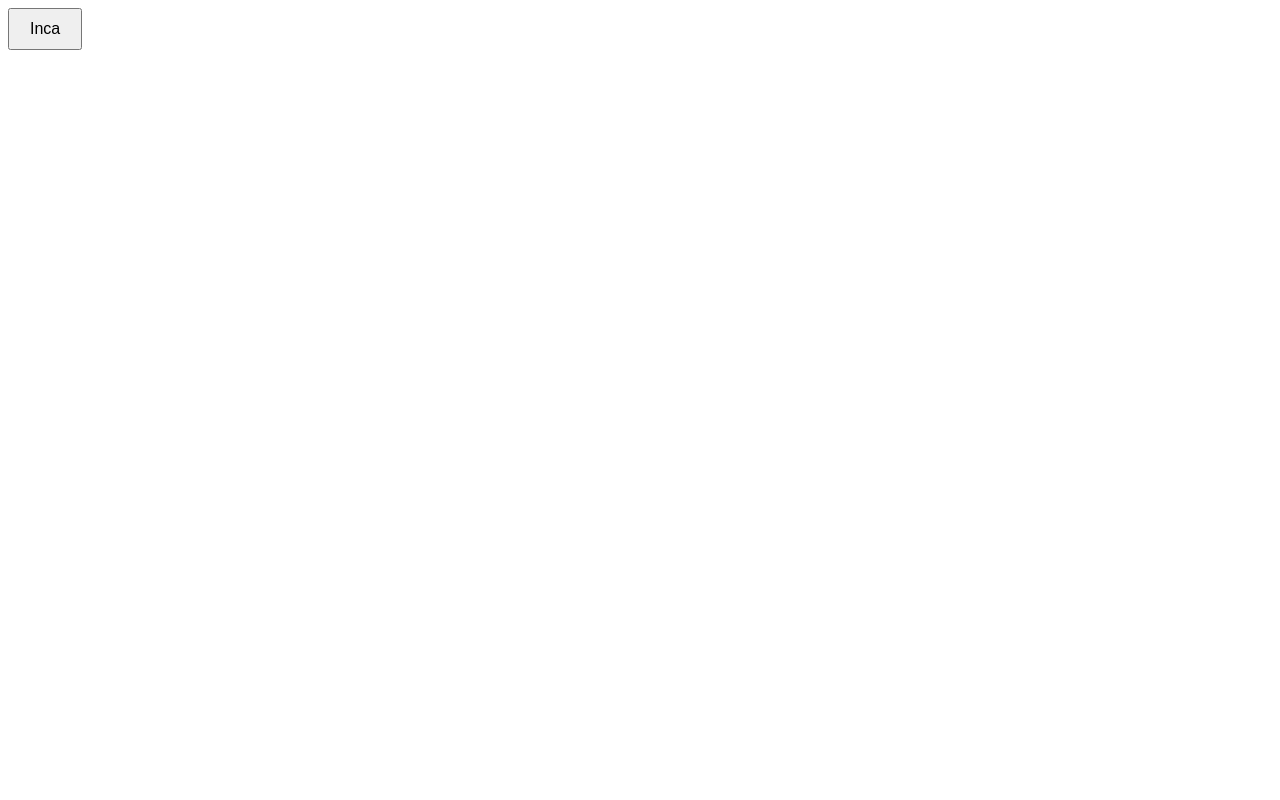
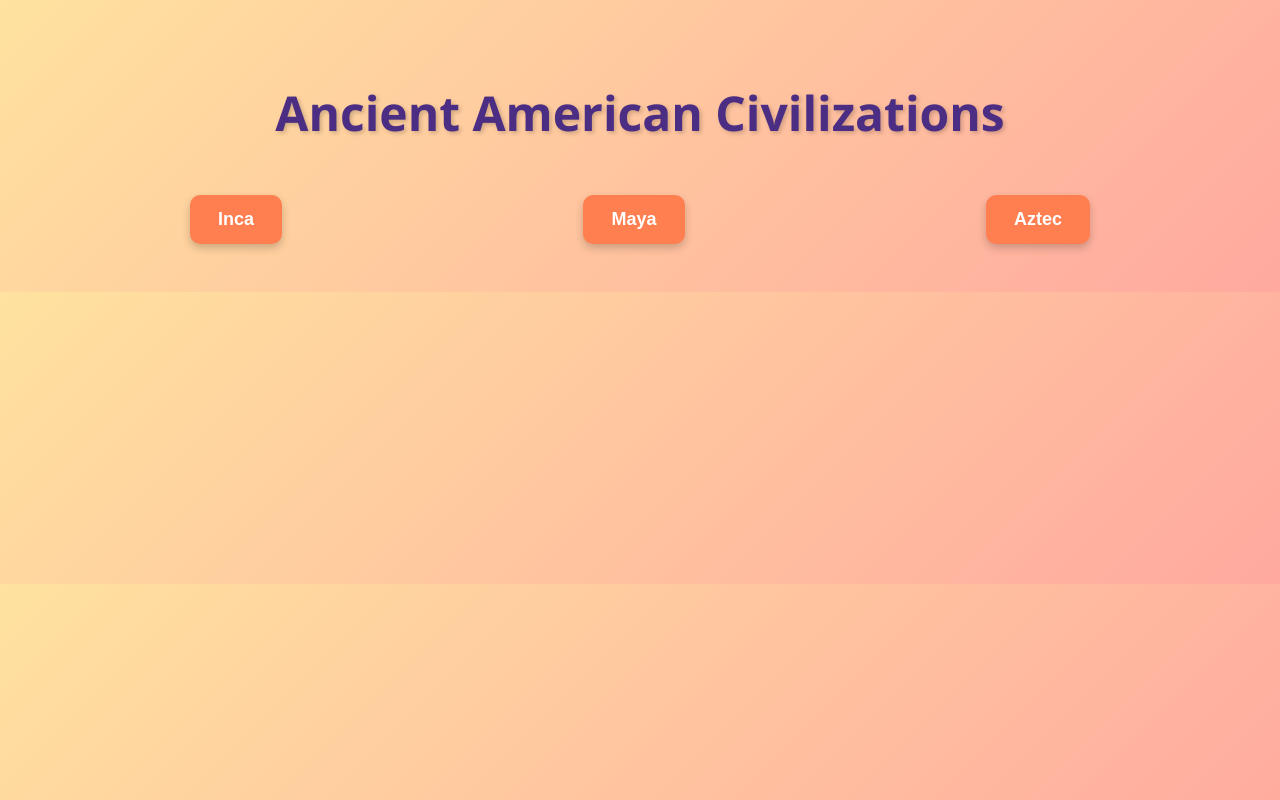
Before and after one commit to khalilbrown4171/Melaika-s-Website, a plain HTML site: page index.html in a window 1280 px wide. Drawn offline with Linux system fonts and the light colour scheme.

Commit message:
Update index.html

```diff
--- a/index.html
+++ b/index.html
@@ -3,36 +3,101 @@
 <head>
     <meta charset="UTF-8">
     <meta name="viewport" content="width=device-width, initial-scale=1.0">
-    <title>Inca Button</title>
+    <title>Ancient American Civilizations</title>
     <style>
-        #info {
-            display: none; /* Hidden by default */
-            margin-top: 10px;
-            padding: 10px;
-            border: 1px solid #ccc;
-            background-color: #f9f9f9;
-            width: 300px;
+        body {
+            font-family: 'Segoe UI', Tahoma, Geneva, Verdana, sans-serif;
+            background: linear-gradient(135deg, #ffe29f, #ffa99f);
+            display: flex;
+            flex-direction: column;
+            align-items: center;
+            padding: 40px 20px;
         }
-        button {
-            padding: 10px 20px;
+
+        h1 {
+            font-size: 3rem;
+            text-align: center;
+            margin-bottom: 50px;
+            color: #4b2e83;
+            text-shadow: 2px 2px 4px rgba(0,0,0,0.2);
+        }
+
+        .button-row {
+            display: flex;
+            justify-content: space-between;
+            width: 100%;
+            max-width: 900px; /* room for 3 buttons */
+            gap: 20px;
+        }
+
+        .civilization-btn {
+            padding: 14px 28px;
+            font-size: 18px;
+            font-weight: bold;
+            color: #fff;
+            background-color: #ff7f50;
+            border: none;
+            border-radius: 10px;
+            box-shadow: 0 4px 8px rgba(0,0,0,0.2);
+            cursor: pointer;
+            transition: all 0.3s ease;
+            flex: 1; /* buttons expand equally */
+        }
+
+        .civilization-btn:hover {
+            background-color: #ff5722;
+            transform: translateY(-3px);
+            box-shadow: 0 6px 12px rgba(0,0,0,0.25);
+        }
+
+        .info-card {
+            display: none;
+            margin-top: 20px;
+            padding: 20px;
+            max-width: 400px;
+            background-color: #fff;
+            border-radius: 12px;
+            box-shadow: 0 6px 15px rgba(0,0,0,0.2);
+            text-align: center;
             font-size: 16px;
-            cursor: pointer;
+            line-height: 1.5;
+            color: #333;
+            transition: all 0.3s ease;
         }
     </style>
 </head>
 <body>
 
-    <button onclick="showInfo()">Inca</button>
+    <h1>Ancient American Civilizations</h1>
 
-    <div id="info">
-        The Inca Empire was the largest empire in pre-Columbian America, known for its advanced engineering, architecture, and road systems.
+    <div class="button-row">
+        <div>
+            <button class="civilization-btn" onclick="toggleInfo('inca')">Inca</button>
+            <div id="inca" class="info-card">
+                The Inca Empire was the largest empire in pre-Columbian America, known for its advanced engineering, architecture, and road systems.
+            </div>
+        </div>
+
+        <!-- Placeholder for future buttons -->
+        <div>
+            <button class="civilization-btn" onclick="toggleInfo('maya')">Maya</button>
+            <div id="maya" class="info-card">
+                Information about the Maya civilization will go here.
+            </div>
+        </div>
+
+        <div>
+            <button class="civilization-btn" onclick="toggleInfo('aztec')">Aztec</button>
+            <div id="aztec" class="info-card">
+                Information about the Aztec civilization will go here.
+            </div>
+        </div>
     </div>
 
     <script>
-        function showInfo() {
-            const infoDiv = document.getElementById('info');
-            // Toggle visibility
-            if (infoDiv.style.display === "none") {
+        function toggleInfo(id) {
+            const infoDiv = document.getElementById(id);
+            if (infoDiv.style.display === "none" || infoDiv.style.display === "") {
                 infoDiv.style.display = "block";
             } else {
                 infoDiv.style.display = "none";
```
